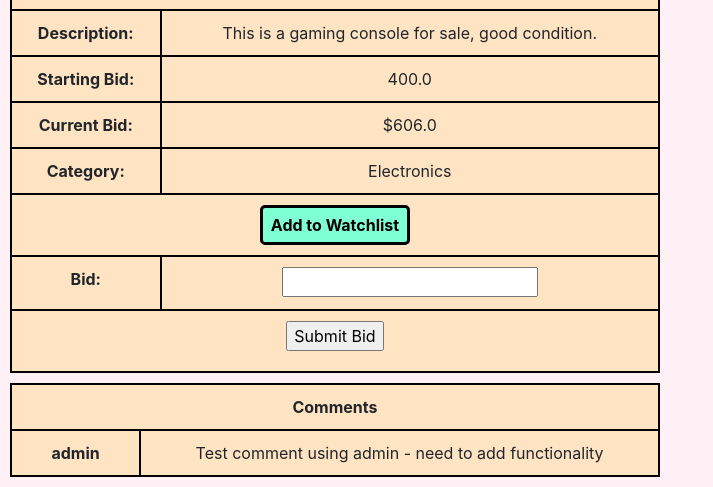
After one commit to Dpay123/Commerce-2.0, a Django app: page /listing/1 in a window 1280 px wide. The commit adds this page. Shown: the part 654-1141 px from the top of the page, without its empty margins (0-713 px from the left). Run offline with Django 3.2, Linux system fonts and the light colour scheme; data comes from the database, SQL or seed files in the repository; some libraries are stand-ins or nearby versions.

Commit message:
added bid functionality, cleaned up formatting

```diff
--- a/auctions/models.py
+++ b/auctions/models.py
@@ -17,8 +17,8 @@ CATEGORY = {
 class Listing(models.Model):
     item = models.CharField(null=True, max_length=200)
     description = models.TextField(null=True, blank=True, max_length=500)
-    starting_bid = models.IntegerField(null=True)
-    current_bid = models.ForeignKey("Bid", on_delete=models.CASCADE, null=True, blank=True)
+    starting_bid = models.FloatField()
+    current_bid = models.FloatField(null=True, blank=True)
     category = models.CharField(null=True, blank=True, max_length=64, choices=CATEGORY)
     img_url = models.URLField(blank=True)
     seller = models.ForeignKey(User, on_delete=models.CASCADE)
@@ -30,24 +30,14 @@ class Listing(models.Model):
 class Bid(models.Model):
     bidder = models.ForeignKey(User, null=True, on_delete=models.CASCADE)
     bidding_on = models.ForeignKey(Listing, null=True, on_delete=models.CASCADE)
-    bid = models.IntegerField()
-
-    def __str__(self):
-        return f"${self.bid}"
+    bid = models.FloatField()
 
 class Watchlist(models.Model):
     user = models.ForeignKey(User, null=True, on_delete=models.CASCADE)
     item = models.ForeignKey(Listing, null=True, on_delete=models.CASCADE, related_name="watched")
 
-    def __str__(self):
-        return f"{self.item}"
-
 # one to many: 1 listing can have many comments
 class Comment(models.Model):
-    comment_on = models.ForeignKey(Listing, null=True, on_delete=models.CASCADE, related_name="comments")
+    auction = models.ForeignKey(Listing, null=True, on_delete=models.CASCADE, related_name="get_comments")
     author = models.ForeignKey(User, null=True, on_delete=models.CASCADE)
-    summary = models.CharField(null=True, max_length=100)
-    body = models.TextField(null=True, max_length=500)
-
-    def __str__(self):
-        return f"{self.summary} - {self.author}"
+    comment = models.TextField(null=True, max_length=500)
--- a/auctions/static/auctions/styles.css
+++ b/auctions/static/auctions/styles.css
@@ -18,6 +18,11 @@ td, th {
 tr {
     vertical-align: top;
     width: auto;
+}
+
+.error {
+    font-weight: bold;
+    color: red;
 }
 
 #id_item, #id_starting_bid, #id_description, #id_img_url, #id_category {
--- a/auctions/templates/auctions/index.html
+++ b/auctions/templates/auctions/index.html
@@ -5,7 +5,7 @@
     <table>
         {% for listing in listings %}
         <tr>
-            <td><h3><a href="{% url 'item' listing.item %}">{{ listing.item }}</a></h3></td>
+            <td><h3><a href="{% url 'listing' listing.id %}">{{ listing.item }}</a></h3></td>
             <td><h5>Listing Price: ${{ listing.starting_bid }}</h5></td>
             <td><h5>Current Bid: {{ listing.current_bid }}</h5></td>
         </tr>
--- /dev/null
+++ b/auctions/templates/auctions/listing.html
@@ -0,0 +1,58 @@
+{% extends "auctions/layout.html" %}
+
+{% block body %}
+    <table>
+        <tr>
+            <th colspan="2"><h2>{{ listing.item }}</h2></th>
+        </tr>
+        <tr>
+            <th colspan="2"><img class='img' src="{{ listing.img_url }}"></th>
+        </tr>
+        <tr>
+            <th>Description: </th>
+            <td>{{ listing.description }}</td>
+        </tr>
+        <tr>
+            <th>Starting Bid: </th>
+            <td>{{ listing.starting_bid }}</td>
+        </tr>
+        <tr>
+            <th>Current Bid: </th>
+            <td>${{ listing.current_bid }}</td>
+        </tr>
+        <tr>
+            <th>Category: </th>
+            <td>{{ listing.category }}</td>
+        </tr>
+        <tr>
+            <th colspan="2"><button type="button" id="watch"><b>Add to Watchlist</b></button></th>
+        </tr>
+
+        <form class="bid" method="POST" action="{% url 'listing' listing.id %}">
+            {% csrf_token %}
+            {{ bid_form }}
+        <tr>
+            <td colspan="2">
+                <input type="submit" value="Submit Bid">
+                <div class="error">{{ error }}</div>
+            </td>
+        </tr>
+        </form>
+    </table>
+    <div></div>
+    <table>
+        <tr>
+            <th colspan="2">Comments</th>
+        </tr>
+        {% for comment in comments %}
+        <tr>
+            <th>{{ comment.author }}</th>
+            <td colspan="2">
+                {{ comment.comment }}
+            </td>
+        </tr>
+        {% endfor %}
+    </table>
+
+
+{% endblock %}
--- a/auctions/urls.py
+++ b/auctions/urls.py
@@ -8,8 +8,8 @@ urlpatterns = [
     path("logout", views.logout_view, name="logout"),
     path("register", views.register, name="register"),
     path("create", views.create, name="create"),
-    path("item/<str:item>", views.item, name="item"),
+    path("listing/<int:listing_id>", views.listing, name="listing"),
     path("watchlist", views.watched, name="watchlist"),
     path("categories", views.categories, name="categories"),
-    path("categories/<str:category>", views.search_category, name="search category")
+    path("categories/<str:category>", views.search_category, name="search category"),
 ]
--- a/auctions/views.py
+++ b/auctions/views.py
@@ -4,6 +4,7 @@ from django.http import HttpResponse, HttpResponseRedirect
 from django.shortcuts import render, redirect
 from django.urls import reverse
 from django.forms import ModelForm, HiddenInput
+from pytz import common_timezones
 
 from .models import *
 
@@ -13,14 +14,74 @@ class NewListingForm(ModelForm):
         fields = ['item', 'description', 'starting_bid', 'category', 'img_url', 'seller']
         widgets = {'seller': HiddenInput()}
 
-def item(request, item):
-    item_lookup = Listing.objects.get(item = item)
+class NewBidForm(ModelForm):
+    class Meta:
+        model = Bid
+        fields = ['bid']
+
+class NewCommentForm(ModelForm):
+    class Meta:
+        model = Comment
+        fields = ['comment']
+
+def listing(request, listing_id):
+    listing = Listing.objects.get(pk=listing_id)
     comments = Comment.objects.all()
-    context = {
-        "item": item_lookup,
-        "comments": comments
-    }
-    return render(request, "auctions/item.html", context)
+    if request.method == "POST":
+        user = User.objects.get(username=request.user)
+        if request.POST.get("button") == "watch":
+            if not user.watchlist.filter(listing = listing):
+                watchlist = Watchlist()
+                watchlist.user = user
+                watchlist.item = listing
+                watchlist.save()
+            else:
+                user.watchlist.filter(listing=listing).delete()
+            return HttpResponseRedirect(reverse('item', args=(listing.id,)))
+        else:
+            bid = float(request.POST['bid'])
+            if is_valid(bid, listing):
+                form = NewBidForm(request.POST)
+                newBid = form.save(commit=False)
+                newBid.bidding_on = listing
+                newBid.bid = bid
+                newBid.bidder = user
+                newBid.save()
+                listing.current_bid = bid
+                listing.save()
+                context = {
+                    "listing": listing,
+                    "comments": comments,
+                    "bid_form": NewBidForm(),
+                    "comment_form": NewCommentForm()
+                }
+                return render(request, "auctions/listing.html", context)
+            else:
+                error = "Bid must exceed current"
+                context = {
+                    "listing": listing,
+                    "comments": comments,
+                    "error": error,
+                    "bid_form": NewBidForm(),
+                    "comment_form": NewCommentForm()
+                }
+                return render(request, "auctions/listing.html", context)
+    else:
+        context = {
+            "listing": listing,
+            "comments": comments,
+            "bid_form": NewBidForm(),
+            "comment_form": NewCommentForm()
+        }
+        return render(request, "auctions/listing.html", context)
+
+
+def is_valid(bid, listing):
+    if bid >= listing.starting_bid and (listing.current_bid is None or bid > listing.current_bid):
+        return True
+    else:
+        return False
+
 
 def categories(request):
     category_list = []
```
Also changed, not shown: auctions/templates/auctions/item.html (deleted, +0 -50 lines), auctions/migrations/0001_initial.py, auctions/migrations/0002_alter_comment_auction_alter_listing_category.py (added), auctions/migrations/0002_alter_listing_category_alter_listing_img_url.py (deleted), auctions/migrations/0003_alter_comment_comment_on_alter_listing_category.py (deleted), auctions/migrations/0004_alter_listing_category.py (deleted), auctions/migrations/0005_alter_comment_body_alter_listing_category.py (deleted), auctions/migrations/0006_alter_listing_category_watchlist.py (deleted), auctions/migrations/0007_alter_listing_category.py (deleted), auctions/migrations/0008_alter_listing_category.py (deleted), auctions/migrations/0009_alter_listing_category.py (deleted), auctions/migrations/0010_alter_listing_category_alter_watchlist_item.py (deleted), db.sqlite3.
